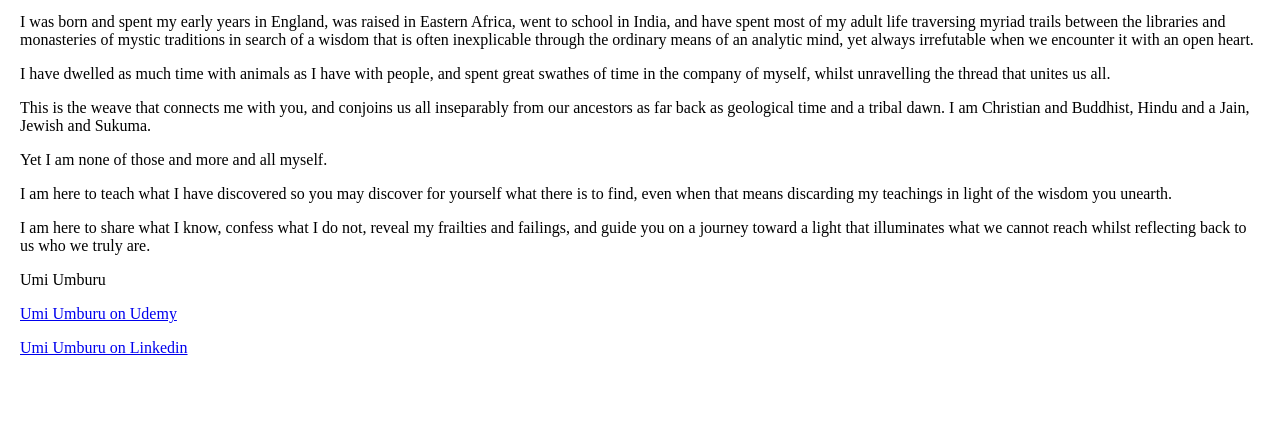
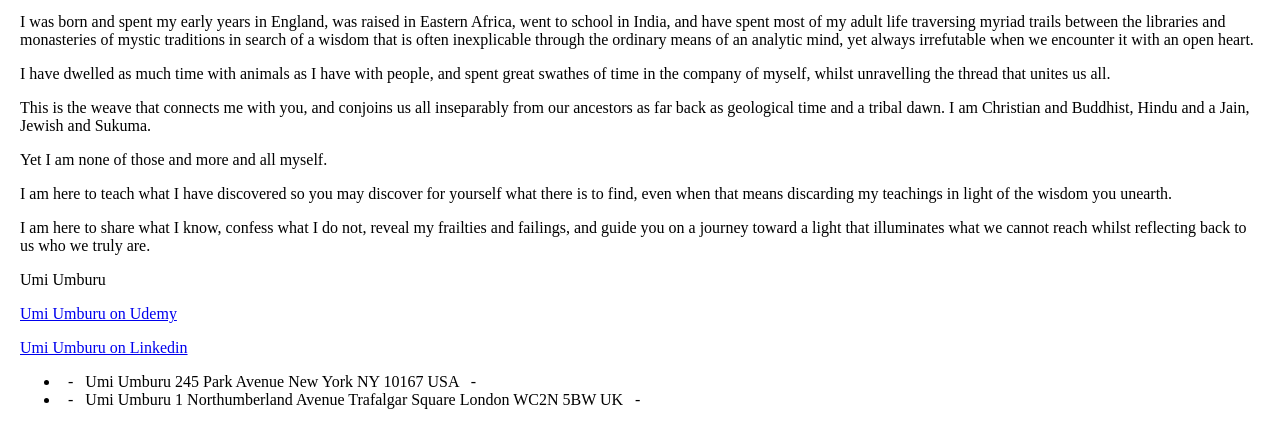
Before and after one commit to umburu/umburu.github.io, a plain HTML site: page index.html in a window 1280 px wide. Shown: the part 101-548 px from the top of the page. Drawn offline with Linux system fonts and the light colour scheme.

Commit message:
Add files via upload

```diff
--- a/index.html
+++ b/index.html
@@ -32,7 +32,15 @@ I am Christian and Buddhist, Hindu and a Jain, Jewish and Sukuma.</p>
 <p><a href="https://www.linkedin.com/in/umburu/">Umi Umburu on Linkedin</a></p>
 </section>
 
+<div id="footer" itemscope itemtype="http://schema.org/WPFooter">
+<div class="container medium">
+<ul class="copyright" itemscope="itemscope" itemtype="http://schema.org/Organization">
+<li itemscope="itemscope" itemtype="http://schema.org/PostalAddress"> &nbsp; - &nbsp; <span itemprop="name">Umi Umburu</span> <span itemprop="streetAddress">245 Park Avenue</span> <span itemprop="addressLocality">New York</span> <span itemprop="addressRegion">NY </span> <span itemprop="postalCode">10167</span> <span itemprop="addressCountry">USA</span> &nbsp; - </li>
+<li itemscope="itemscope" itemtype="http://schema.org/PostalAddress"> &nbsp; - &nbsp; <span itemprop="name">Umi Umburu </span> <span itemprop="streetAddress">1 Northumberland Avenue </span> <span itemprop="addressLocality">Trafalgar Square</span> <span itemprop="addressRegion">London </span> <span itemprop="postalCode">WC2N 5BW</span> <span itemprop="addressCountry">UK</span> &nbsp; - &nbsp; </li>
 
+</ul>
+</div>
+</div>
 </div>
 
 </body>
```
